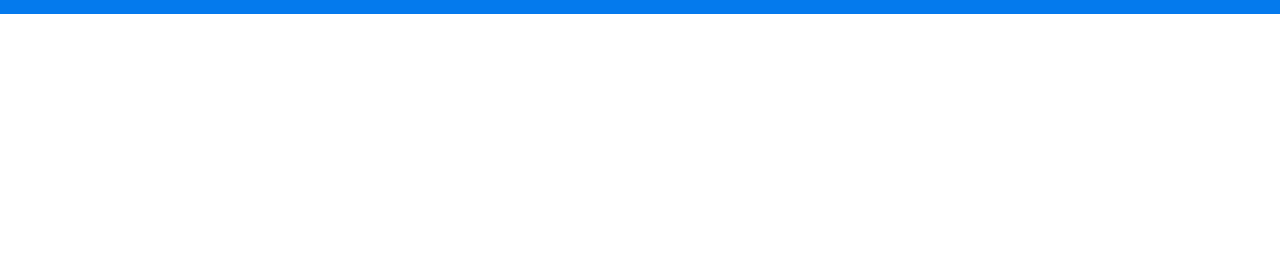
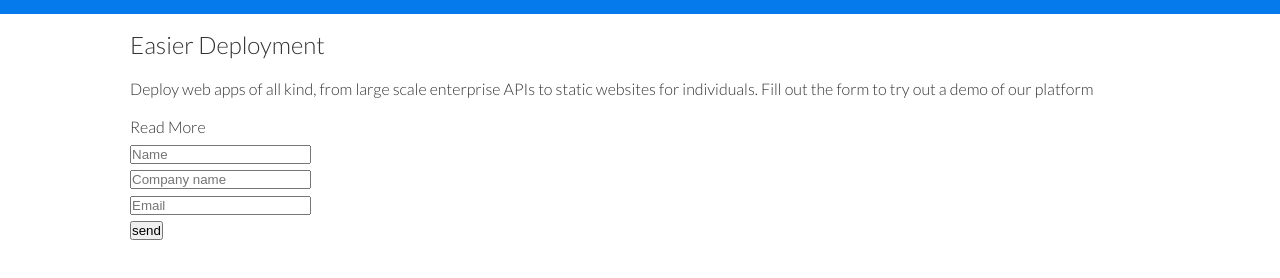
Before and after one commit to birukmade/Loruki-clone, a plain HTML site: page index.html in a window 1280 px wide. Shown: the part 66-344 px from the top of the page. Drawn offline with Linux system fonts and the light colour scheme.

Commit message:
added showcase markup

```diff
--- a/index.html
+++ b/index.html
@@ -34,5 +34,38 @@
         </nav>
       </div>
     </header>
+
+    <section id="showcase">
+      <div class="container">
+        <div class="showcase__Text">
+          <h2>Easier Deployment</h2>
+          <p>
+            Deploy web apps of all kind, from large scale enterprise APIs to
+            static websites for individuals. Fill out the form to try out a demo
+            of our platform
+          </p>
+          <a href="features.html" class="btn btn-outline"> Read More </a>
+        </div>
+        <div class="showcase__form card">
+          <form action="">
+            <div class="form-control">
+              <input type="text" name="name" placeholder="Name" required />
+            </div>
+            <div class="form-control">
+              <input
+                type="text"
+                name="company"
+                placeholder="Company name"
+                required
+              />
+            </div>
+            <div class="form-control">
+              <input type="email" name="name" placeholder="Email" required />
+            </div>
+            <input type="submit" value="send" class="btn btn-primary" />
+          </form>
+        </div>
+      </div>
+    </section>
   </body>
 </html>
```
